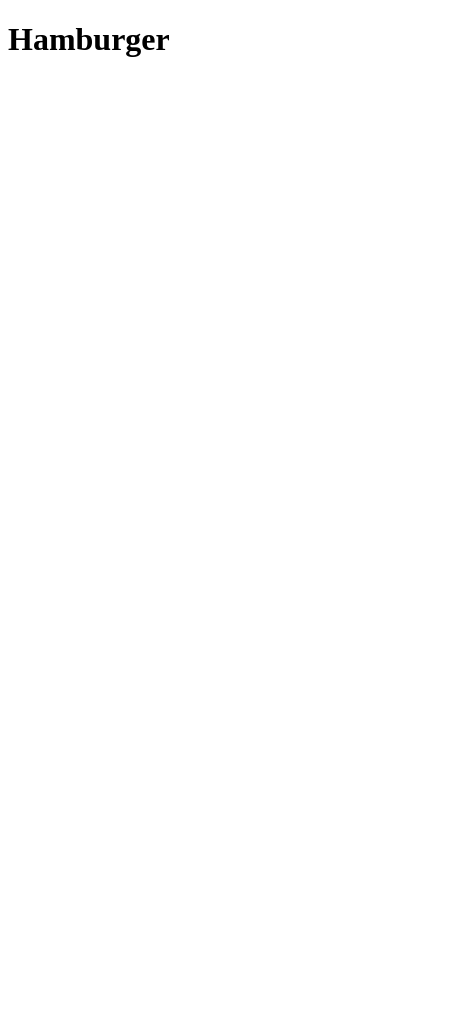
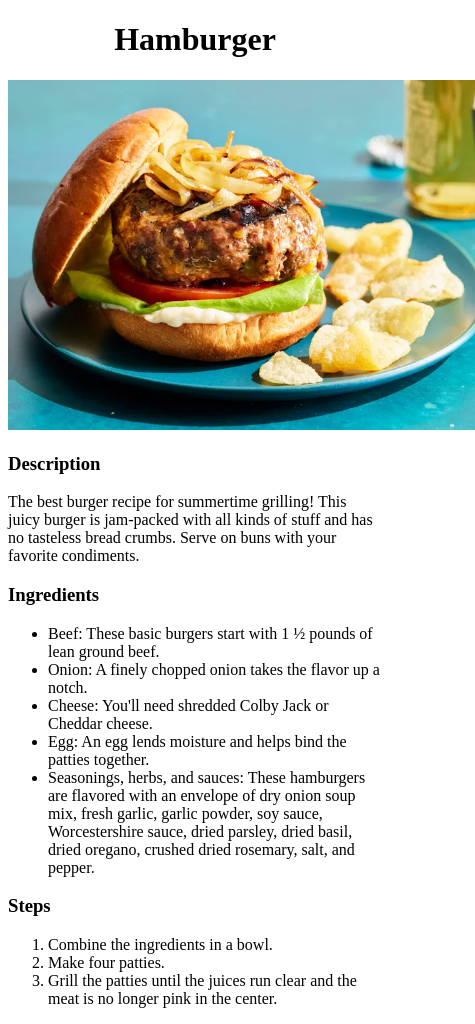
Before and after one commit to enoptix/odin-recipes, a plain HTML site: page recipes/hamburger.html in a window 390 px wide. Shown: the whole page, 475 px wide, since content can reach past the window. Before the commit the page ends 844 px from the top, so only its background shows below. Drawn offline with Linux system fonts and the light colour scheme.

Commit message:
Hamburger recipe finished

```diff
--- a/recipes/hamburger.html
+++ b/recipes/hamburger.html
@@ -6,6 +6,26 @@
     <title>Document</title>
 </head>
 <body>
-    <h1>Hamburger</h1>
+    <h1 style="text-align: center;">Hamburger</h1>
+    <img src="images/hamburger.jpg" alt="Picture of a perfect Hamburger" height="350px">
+<h3>Description</h3>
+<p>The best burger recipe for summertime grilling! This juicy burger is jam-packed with all kinds of stuff and has no tasteless bread crumbs. Serve on buns with your favorite condiments.</p>
+
+<h3>Ingredients</h3>
+<ul>
+    <li>Beef: These basic burgers start with 1 ½ pounds of lean ground beef.</li>
+    <li>Onion: A finely chopped onion takes the flavor up a notch.</li>
+    <li>Cheese: You'll need shredded Colby Jack or Cheddar cheese.</li>
+    <li>Egg: An egg lends moisture and helps bind the patties together.</li>
+    <li>Seasonings, herbs, and sauces: These hamburgers are flavored with an envelope of dry onion soup mix, fresh garlic, garlic powder, soy sauce, Worcestershire sauce, dried parsley, dried basil, dried oregano, crushed dried rosemary, salt, and pepper.</li>
+</ul>
+
+<h3>Steps</h3>
+<ol>
+    <li>Combine the ingredients in a bowl.</li>
+    <li>Make four patties.</li>
+    <li>Grill the patties until the juices run clear and the meat is no longer pink in the center.</li>
+</ol>
+
 </body>
 </html>
```
